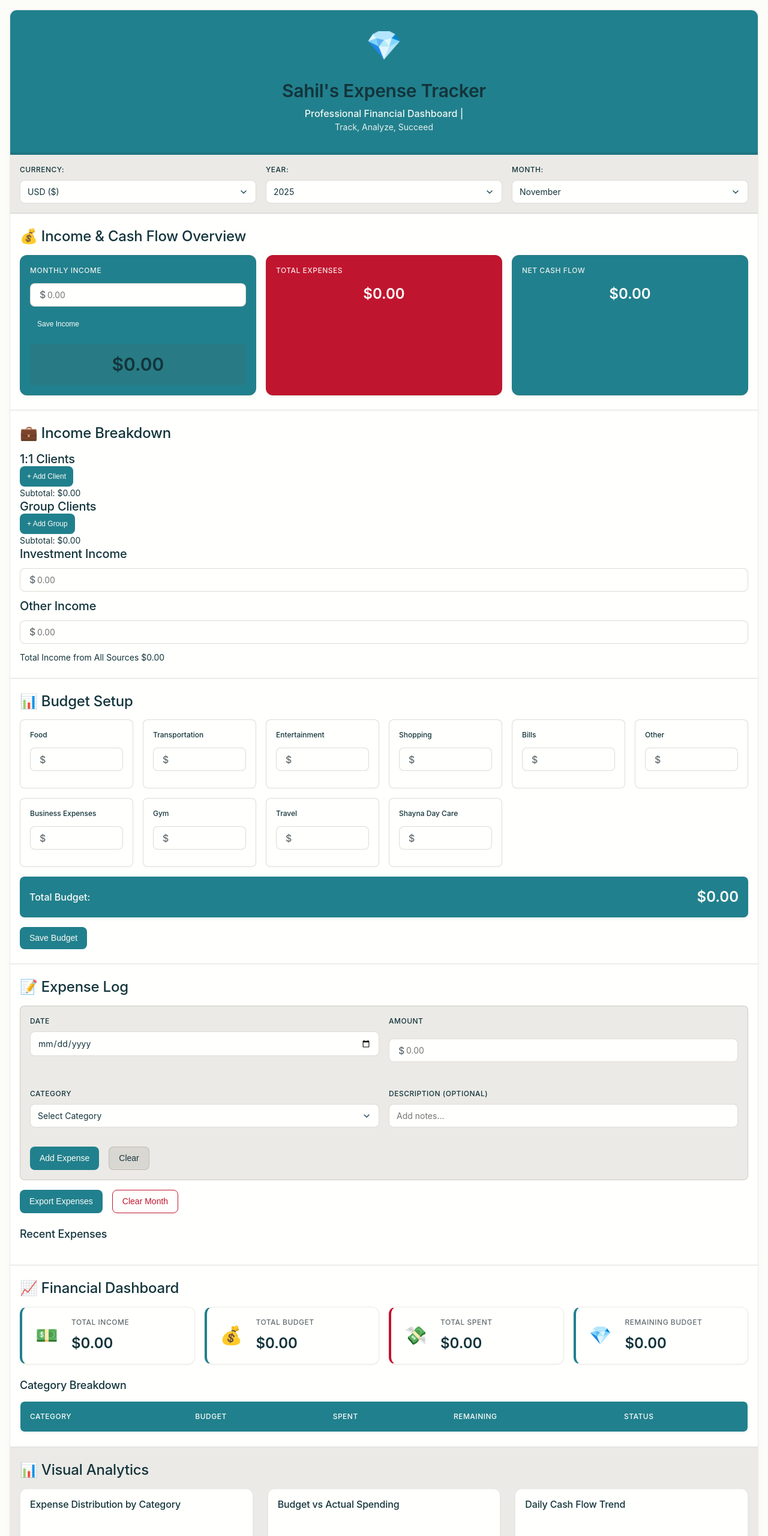
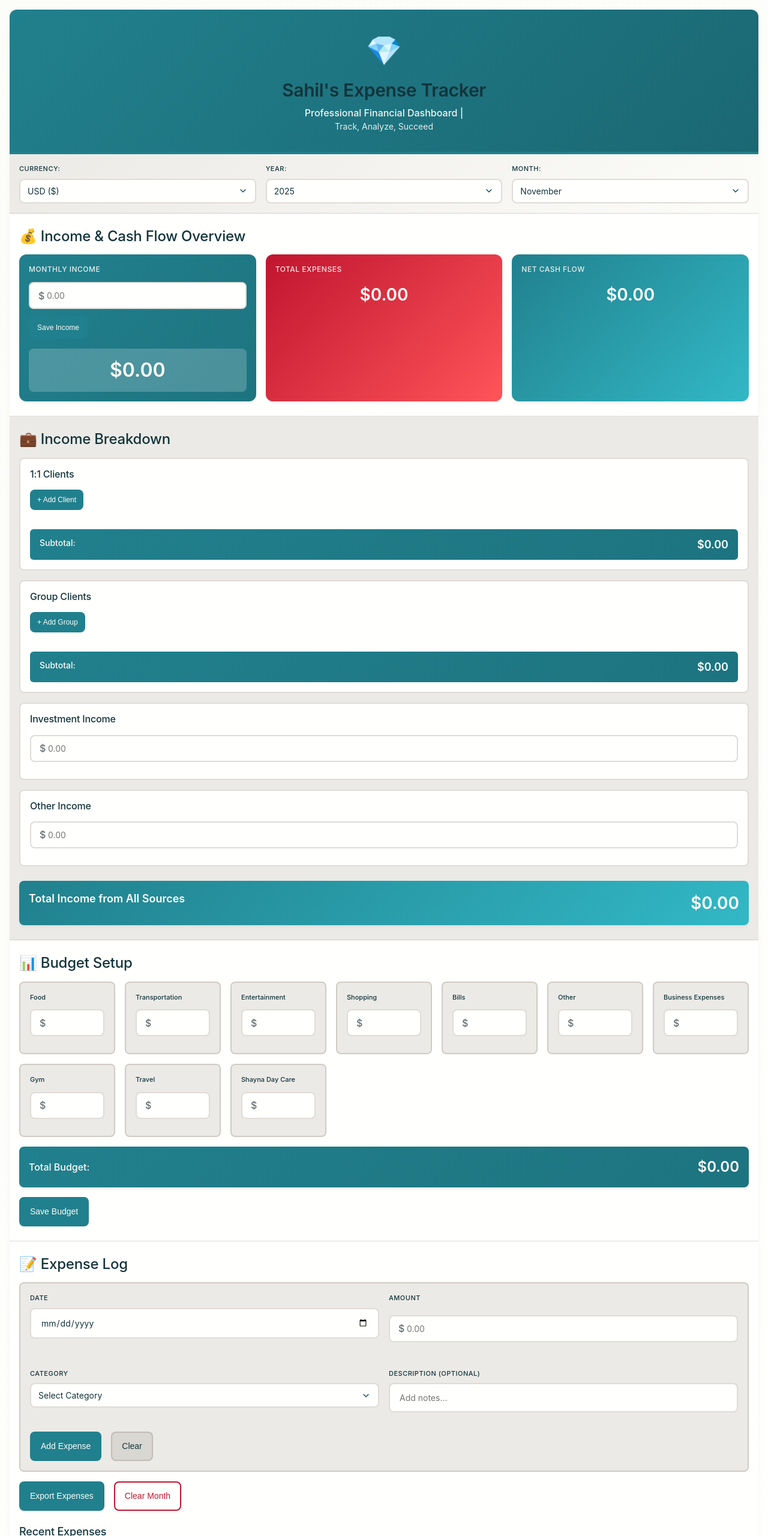
Before and after one commit to S-S-6Figures/Sahils-Expense-Tracker, a plain HTML site: page index.html in a window 1280 px wide. Shown: the top 2560 px of the page at 60% size. Drawn offline with nearby package versions, Linux system fonts and the light colour scheme; a web font is replaced by a local one.

Commit message:
Refactor CSS for gradients and design system usage
Refactor styles to use gradients and design system variables, update padding and border styles, and improve responsiveness.

```diff
--- a/style.css
+++ b/style.css
@@ -738,6 +738,10 @@ select.form-control {
 }
 
 /* END PERPLEXITY DESIGN SYSTEM */
+:root {
+  /* Using design system variables - removing custom variables */
+}
+
 * {
   margin: 0;
   padding: 0;
@@ -756,7 +760,7 @@ html {
 
 body {
   font-family: var(--font-family-base);
-  background: var(--color-background);
+  background: linear-gradient(135deg, var(--color-background) 0%, var(--color-surface) 100%);
   color: var(--color-text);
   line-height: var(--line-height-normal);
   min-height: 100vh;
@@ -770,16 +774,15 @@ body {
   border-radius: var(--radius-lg);
   overflow: hidden;
   box-shadow: var(--shadow-lg);
-  border: 1px solid var(--color-card-border);
 }
 
 /* ==================== HEADER ==================== */
 .app-header {
-  background: var(--color-primary);
+  background: linear-gradient(135deg, var(--color-primary) 0%, var(--color-primary-active) 100%);
   color: var(--color-btn-primary-text);
   padding: var(--space-32) var(--space-16);
   text-align: center;
-  border-bottom: 4px solid var(--color-primary-hover);
+  border-bottom: 4px solid var(--color-teal-500);
 }
 
 .header-content {
@@ -789,12 +792,7 @@ body {
 .header-icon {
   font-size: 48px;
   margin-bottom: var(--space-12);
-  animation: bounce 2s infinite;
-}
-
-@keyframes bounce {
-  0%, 100% { transform: translateY(0); }
-  50% { transform: translateY(-10px); }
+  display: inline-block;
 }
 
 .app-header h1 {
@@ -843,7 +841,7 @@ body {
 
 /* ==================== SELECTORS SECTION ==================== */
 .selectors-section {
-  background: var(--color-secondary);
+  background: linear-gradient(135deg, var(--color-secondary) 0%, var(--color-background) 100%);
   padding: var(--space-16);
 }
 
@@ -857,7 +855,7 @@ body {
   display: block;
   font-weight: var(--font-weight-semibold);
   margin-bottom: var(--space-8);
-  font-size: var(--font-size-sm);
+  font-size: var(--font-size-xs);
   color: var(--color-text);
   text-transform: uppercase;
   letter-spacing: 0.5px;
@@ -866,21 +864,21 @@ body {
 /* ==================== FORM ELEMENTS ==================== */
 .form-control, .currency-input {
   width: 100%;
-  padding: var(--space-8) var(--space-12);
-  border: 1px solid var(--color-border);
+  padding: var(--space-12) var(--space-16);
+  border: 2px solid var(--color-border);
   border-radius: var(--radius-base);
   font-size: var(--font-size-base);
   font-family: var(--font-family-base);
   background: var(--color-surface);
   color: var(--color-text);
-  transition: all var(--duration-fast) var(--ease-standard);
-  line-height: var(--line-height-normal);
+  transition: all var(--duration-normal) var(--ease-standard);
 }
 
 .form-control:focus, .currency-input:focus {
   outline: var(--focus-outline);
   border-color: var(--color-primary);
   box-shadow: var(--focus-ring);
+  background: var(--color-surface);
 }
 
 .form-control:hover, .currency-input:hover {
@@ -923,7 +921,7 @@ body {
 .form-group label {
   font-weight: var(--font-weight-semibold);
   margin-bottom: var(--space-8);
-  font-size: var(--font-size-sm);
+  font-size: var(--font-size-xs);
   color: var(--color-text);
   text-transform: uppercase;
   letter-spacing: 0.5px;
@@ -935,7 +933,7 @@ body {
   align-items: center;
   justify-content: center;
   gap: var(--space-8);
-  padding: var(--space-8) var(--space-16);
+  padding: var(--space-12) var(--space-16);
   border: none;
   border-radius: var(--radius-base);
   font-size: var(--font-size-base);
@@ -944,11 +942,10 @@ body {
   transition: all var(--duration-normal) var(--ease-standard);
   text-decoration: none;
   white-space: nowrap;
-  line-height: var(--line-height-normal);
 }
 
 .btn:hover {
-  transform: translateY(-1px);
+  transform: translateY(-2px);
   box-shadow: var(--shadow-md);
 }
 
@@ -964,6 +961,7 @@ body {
 .btn-primary {
   background: var(--color-primary);
   color: var(--color-btn-primary-text);
+  border: 2px solid transparent;
 }
 
 .btn-primary:hover {
@@ -977,7 +975,7 @@ body {
 .btn-secondary {
   background: var(--color-secondary);
   color: var(--color-text);
-  border: 1px solid var(--color-border);
+  border: 2px solid var(--color-border);
 }
 
 .btn-secondary:hover {
@@ -991,34 +989,37 @@ body {
 .btn-success {
   background: var(--color-success);
   color: var(--color-btn-primary-text);
+  border: 2px solid transparent;
 }
 
 .btn-success:hover {
-  background: var(--color-primary-hover);
+  background: var(--color-teal-600);
 }
 
 .btn-export {
-  background: var(--color-primary);
+  background: var(--color-teal-500);
   color: var(--color-btn-primary-text);
+  border: 2px solid transparent;
 }
 
 .btn-export:hover {
-  background: var(--color-primary-hover);
+  background: var(--color-teal-600);
 }
 
 .btn-danger {
   background: var(--color-error);
   color: var(--color-btn-primary-text);
+  border: 2px solid transparent;
 }
 
 .btn-danger:hover {
-  background: rgba(var(--color-error-rgb), 0.9);
+  background: var(--color-red-500);
 }
 
 .btn-danger-outline {
   background: transparent;
   color: var(--color-error);
-  border: 1px solid var(--color-error);
+  border: 2px solid var(--color-error);
 }
 
 .btn-danger-outline:hover {
@@ -1026,15 +1027,16 @@ body {
 }
 
 .btn-add {
-  background: var(--color-primary);
+  background: var(--color-teal-500);
   color: var(--color-btn-primary-text);
   border: none;
   padding: var(--space-8) var(--space-12);
   font-size: var(--font-size-sm);
+  margin-bottom: var(--space-16);
 }
 
 .btn-add:hover {
-  background: var(--color-primary-hover);
+  background: var(--color-teal-600);
 }
 
 .btn-sm {
@@ -1054,26 +1056,26 @@ body {
   padding: var(--space-16);
   border-radius: var(--radius-lg);
   color: var(--color-btn-primary-text);
-  border: 1px solid var(--color-card-border);
+  border: none;
   box-shadow: var(--shadow-md);
   transition: all var(--duration-normal) var(--ease-standard);
 }
 
 .overview-card:hover {
-  transform: translateY(-2px);
+  transform: translateY(-4px);
   box-shadow: var(--shadow-lg);
 }
 
 .income-card {
-  background: var(--color-primary);
+  background: linear-gradient(135deg, var(--color-primary) 0%, var(--color-primary-hover) 100%);
 }
 
 .expenses-card {
-  background: var(--color-error);
+  background: linear-gradient(135deg, var(--color-error) 0%, var(--color-red-400) 100%);
 }
 
 .cashflow-card {
-  background: var(--color-success);
+  background: linear-gradient(135deg, var(--color-success) 0%, var(--color-teal-300) 100%);
 }
 
 .card-header {
@@ -1086,20 +1088,130 @@ body {
 }
 
 .card-value-large {
-  font-size: var(--font-size-3xl);
+  font-size: 28px;
   font-weight: var(--font-weight-bold);
   text-align: center;
 }
 
 .income-display {
-  font-size: var(--font-size-4xl);
+  font-size: 32px;
   font-weight: var(--font-weight-bold);
   text-align: center;
   margin-top: var(--space-16);
+  background: rgba(255, 255, 255, 0.2);
+  padding: var(--space-12);
+  border-radius: var(--radius-base);
+  color: var(--color-btn-primary-text);
+}
+
+/* ==================== INCOME BREAKDOWN ==================== */
+.income-breakdown {
+  background: var(--color-secondary);
+}
+
+.income-subsection {
+  background: var(--color-surface);
+  border: 2px solid var(--color-border);
+  border-radius: var(--radius-base);
+  padding: var(--space-16);
+  margin-bottom: var(--space-16);
+  transition: all var(--duration-normal) var(--ease-standard);
+}
+
+.income-subsection:hover {
+  border-color: var(--color-primary-hover);
+  box-shadow: var(--shadow-sm);
+}
+
+.income-subsection h3 {
+  font-size: var(--font-size-lg);
+  margin-bottom: var(--space-16);
+  color: var(--color-text);
+  font-weight: var(--font-weight-semibold);
+}
+
+.client-list {
+  margin-bottom: var(--space-16);
+}
+
+.client-row {
+  display: grid;
+  grid-template-columns: 1.2fr 1fr 0.8fr;
+  gap: var(--space-16);
+  margin-bottom: var(--space-12);
+  align-items: end;
   background: var(--color-secondary);
   padding: var(--space-12);
+  border-radius: var(--radius-sm);
+}
+
+.client-row input {
+  padding: var(--space-8) var(--space-12);
+  border: 1px solid var(--color-border);
+  border-radius: var(--radius-sm);
+  font-size: var(--font-size-base);
+  width: 100%;
+  font-family: var(--font-family-base);
+  background: var(--color-surface);
+  color: var(--color-text);
+  transition: border-color var(--duration-normal) var(--ease-standard);
+}
+
+.client-row input:focus {
+  outline: var(--focus-outline);
+  border-color: var(--color-primary);
+  box-shadow: var(--focus-ring);
+}
+
+.delete-client-btn {
+  background: var(--color-error);
+  color: var(--color-btn-primary-text);
+  border: none;
+  padding: var(--space-8) var(--space-12);
+  border-radius: var(--radius-sm);
+  cursor: pointer;
+  font-size: var(--font-size-sm);
+  font-weight: var(--font-weight-semibold);
+  transition: background-color var(--duration-normal) var(--ease-standard);
+}
+
+.delete-client-btn:hover {
+  background: var(--color-red-500);
+}
+
+.income-subtotal {
+  display: flex;
+  justify-content: space-between;
+  padding: var(--space-12) var(--space-16);
+  background: linear-gradient(135deg, var(--color-primary) 0%, var(--color-primary-hover) 100%);
+  color: var(--color-btn-primary-text);
+  border-radius: var(--radius-sm);
+  font-weight: var(--font-weight-semibold);
+  font-size: var(--font-size-base);
+  margin-top: var(--space-16);
+}
+
+.income-subtotal span:last-child {
+  font-size: var(--font-size-xl);
+  font-weight: var(--font-weight-bold);
+}
+
+.grand-total-income {
+  display: flex;
+  justify-content: space-between;
+  padding: var(--space-16);
+  background: linear-gradient(135deg, var(--color-success) 0%, var(--color-teal-300) 100%);
+  color: var(--color-btn-primary-text);
   border-radius: var(--radius-base);
-  color: var(--color-text);
+  font-weight: var(--font-weight-bold);
+  margin-top: var(--space-24);
+  font-size: var(--font-size-xl);
+  box-shadow: var(--shadow-md);
+}
+
+.grand-total-income span:last-child {
+  font-size: 28px;
+  font-weight: var(--font-weight-bold);
 }
 
 /* ==================== BUDGET SETUP ==================== */
@@ -1111,23 +1223,23 @@ body {
 }
 
 .budget-item {
-  background: var(--color-surface);
+  background: var(--color-secondary);
   padding: var(--space-16);
   border-radius: var(--radius-base);
-  border: 1px solid var(--color-border);
+  border: 2px solid var(--color-border);
   transition: all var(--duration-normal) var(--ease-standard);
 }
 
 .budget-item:hover {
-  border-color: var(--color-primary);
-  background: var(--color-secondary);
+  border-color: var(--color-primary-hover);
+  background: var(--color-secondary-hover);
 }
 
 .budget-item label {
   display: block;
   font-weight: var(--font-weight-semibold);
   margin-bottom: var(--space-12);
-  font-size: var(--font-size-sm);
+  font-size: var(--font-size-xs);
   color: var(--color-text);
 }
 
@@ -1136,7 +1248,7 @@ body {
   justify-content: space-between;
   align-items: center;
   padding: var(--space-16);
-  background: var(--color-primary);
+  background: linear-gradient(135deg, var(--color-primary) 0%, var(--color-primary-hover) 100%);
   color: var(--color-btn-primary-text);
   border-radius: var(--radius-base);
   font-weight: var(--font-weight-semibold);
@@ -1183,7 +1295,7 @@ body {
   padding: var(--space-16);
   border-radius: var(--radius-base);
   margin-bottom: var(--space-16);
-  border: 1px solid var(--color-border);
+  border: 2px solid var(--color-border);
 }
 
 .form-actions {
@@ -1220,11 +1332,10 @@ body {
   grid-template-columns: 1fr 1fr 1fr 80px;
   gap: var(--space-16);
   padding: var(--space-16);
-  background: var(--color-surface);
+  background: var(--color-secondary);
   border-radius: var(--radius-base);
-  border-left: 4px solid var(--color-primary);
+  border-left: 4px solid var(--color-primary-hover);
   align-items: center;
-  border: 1px solid var(--color-card-border);
 }
 
 .expense-item-amount {
@@ -1246,7 +1357,7 @@ body {
 }
 
 .delete-btn:hover {
-  background: rgba(var(--color-error-rgb), 0.9);
+  background: var(--color-red-500);
 }
 
 /* ==================== DASHBOARD ==================== */
@@ -1262,29 +1373,29 @@ body {
   align-items: center;
   gap: var(--space-16);
   padding: var(--space-16);
-  background: var(--color-surface);
+  background: var(--color-secondary);
   border-radius: var(--radius-lg);
-  border: 1px solid var(--color-card-border);
+  border: 2px solid var(--color-border);
   transition: all var(--duration-normal) var(--ease-standard);
   box-shadow: var(--shadow-sm);
 }
 
 .summary-card:hover {
-  transform: translateY(-2px);
+  transform: translateY(-4px);
   box-shadow: var(--shadow-md);
-  border-color: var(--color-primary);
+  border-color: var(--color-primary-hover);
 }
 
 .card-icon {
-  font-size: var(--font-size-4xl);
+  font-size: 32px;
   min-width: 50px;
   text-align: center;
 }
 
-.card-income { border-left: 4px solid var(--color-primary); }
-.card-budget { border-left: 4px solid var(--color-success); }
+.card-income { border-left: 4px solid var(--color-primary-hover); }
+.card-budget { border-left: 4px solid var(--color-teal-400); }
 .card-spent { border-left: 4px solid var(--color-error); }
-.card-remaining { border-left: 4px solid var(--color-success); }
+.card-remaining { border-left: 4px solid var(--color-teal-300); }
 
 .card-content {
   flex: 1;
@@ -1325,11 +1436,10 @@ body {
   border-radius: var(--radius-base);
   overflow: hidden;
   box-shadow: var(--shadow-sm);
-  border: 1px solid var(--color-card-border);
 }
 
 .breakdown-table thead {
-  background: var(--color-primary);
+  background: linear-gradient(135deg, var(--color-primary) 0%, var(--color-primary-hover) 100%);
   color: var(--color-btn-primary-text);
 }
 
@@ -1337,7 +1447,7 @@ body {
   padding: var(--space-16);
   text-align: left;
   font-weight: var(--font-weight-semibold);
-  font-size: var(--font-size-sm);
+  font-size: var(--font-size-xs);
   text-transform: uppercase;
   letter-spacing: 0.5px;
 }
@@ -1397,7 +1507,7 @@ body {
   padding: var(--space-16);
   border-radius: var(--radius-lg);
   box-shadow: var(--shadow-md);
-  border: 1px solid var(--color-card-border);
+  border: 1px solid var(--color-border);
 }
 
 .chart-container h3 {
@@ -1421,7 +1531,7 @@ body {
 /* ==================== RESPONSIVE ==================== */
 @media (max-width: 768px) {
   .app-header h1 {
-    font-size: var(--font-size-3xl);
+    font-size: 28px;
   }
 
   .section {
@@ -1471,38 +1581,43 @@ body {
   }
 
   .app-header h1 {
-    font-size: var(--font-size-2xl);
+    font-size: 22px;
+  }
+
+  .budget-grid {
+    grid-template-columns: 1fr;
+  }
+
+  .form-actions {
+    flex-direction: column;
+  }
+
+  .summary-cards {
+    grid-template-columns: 1fr;
+  }
+
+  .client-row {
+    grid-template-columns: 1fr;
   }
 
   .section {
     padding: var(--space-12) var(--space-8);
   }
 
-  .budget-grid {
-    grid-template-columns: 1fr;
-  }
-
-  .form-actions {
-    flex-direction: column;
-  }
-
-  .summary-cards {
-    grid-template-columns: 1fr;
-  }
-
-  .expense-item {
-    grid-template-columns: 1fr;
-    gap: var(--space-8);
-  }
-
-  .breakdown-table th,
-  .breakdown-table td {
-    padding: var(--space-8);
-    font-size: var(--font-size-sm);
-  }
-
-  .charts-grid {
-    gap: var(--space-16);
+  .overview-card {
+    padding: var(--space-12);
+  }
+
+  .income-subsection {
+    padding: var(--space-12);
+  }
+
+  .budget-item {
+    padding: var(--space-12);
+  }
+
+  .expense-form {
+    padding: var(--space-12);
   }
 
   .chart-container {
```
